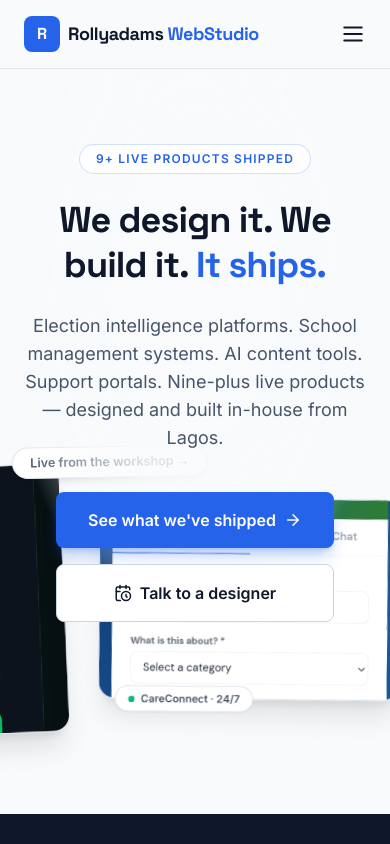
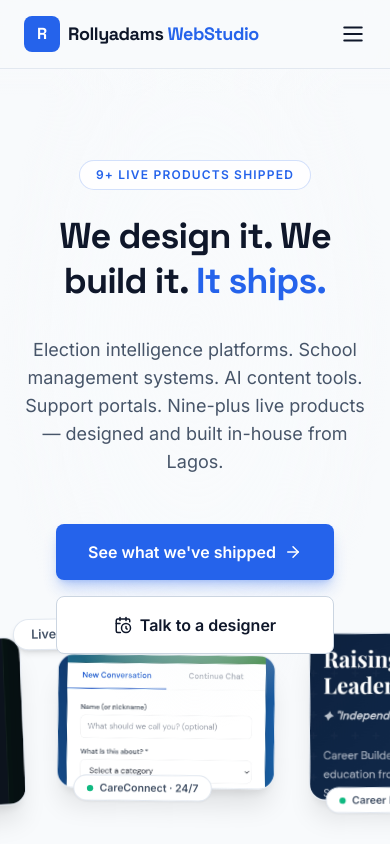
Before and after one commit to Rollyadams/Rollyadams-Webdesign, a React (Vite) app: page / in a window 390 px wide. Shown: the top 844 px of the page. Built offline with nearby package versions, Linux system fonts and the light colour scheme; the HTML template or start-up script is replaced by a standard one.

Commit message:
Update App.jsx

```diff
--- a/src/App.jsx
+++ b/src/App.jsx
@@ -1,5 +1,5 @@
-import { useState } from 'react'
-import { motion } from 'framer-motion'
+import { useState, useRef, useEffect } from 'react'
+import { motion, useInView, useMotionValue, useSpring } from 'framer-motion'
 import {
   Menu,
   X,
@@ -10,6 +10,31 @@
   Mail,
   Send,
 } from 'lucide-react'
+
+/* ============ COUNTER ANIMATION ============ */
+function StatNumber({ to }) {
+  const ref = useRef(null)
+  const motionValue = useMotionValue(0)
+  const springValue = useSpring(motionValue, { damping: 30, stiffness: 80 })
+  const isInView = useInView(ref, { once: true, margin: "-50px" })
+
+  useEffect(() => {
+    if (isInView) {
+      motionValue.set(to)
+    }
+  }, [motionValue, isInView, to])
+
+  useEffect(() => {
+    const unsubscribe = springValue.on("change", (latest) => {
+      if (ref.current) {
+        ref.current.textContent = Math.round(latest)
+      }
+    })
+    return unsubscribe
+  }, [springValue])
+
+  return <span ref={ref}>0</span>
+}
 
 /* ============ NAVBAR ============ */
 const navLinks = [
@@ -101,25 +126,25 @@
   {
     src: '/images/sg-login.jpg',
     caption: 'Supreme Gate · live',
-    size: 'h-64 w-96 md:h-80 md:w-[30rem]',
+    size: 'h-40 w-64 md:h-80 md:w-[30rem]',
     tilt: 'rotate-[-1.5deg]',
   },
   {
     src: '/images/careconnect-chat.jpg',
     caption: 'CareConnect · 24/7',
-    size: 'h-48 w-72 md:h-60 md:w-[22rem]',
+    size: 'h-32 w-52 md:h-60 md:w-[22rem]',
     tilt: 'rotate-[1.5deg]',
   },
   {
     src: '/images/cbs-home.jpg',
     caption: 'Career Builder Schools · live',
-    size: 'h-64 w-96 md:h-80 md:w-[30rem]',
+    size: 'h-40 w-64 md:h-80 md:w-[30rem]',
     tilt: 'rotate-[1deg]',
   },
   {
     src: '/images/attendai-login.jpg',
     caption: 'AttendAI · live',
-    size: 'h-48 w-72 md:h-60 md:w-[22rem]',
+    size: 'h-32 w-52 md:h-60 md:w-[22rem]',
     tilt: 'rotate-[-1deg]',
   },
 ]
@@ -128,11 +153,11 @@
   const loop = [...marqueeShots, ...marqueeShots]
 
   return (
-    <section className="relative overflow-hidden pt-36 pb-48 section-padding">
+    <section className="relative overflow-hidden pt-40 pb-72 md:pt-44 md:pb-52 section-padding">
       {/* Workshop wall — pinned prints, annotated */}
       <div
         aria-hidden
-        className="pointer-events-none absolute inset-x-0 top-[58%] rotate-[-1deg] scale-105"
+        className="pointer-events-none absolute inset-x-0 top-[68%] md:top-[58%] rotate-[-1deg] scale-105"
       >
         <div className="marquee">
           <div className="marquee-track items-center">
@@ -184,7 +209,7 @@
 
         <motion.p
           variants={heroItem}
-          className="mt-6 max-w-2xl text-lg text-muted md:text-xl"
+          className="mt-8 max-w-2xl text-lg text-muted md:text-xl"
         >
           Election intelligence platforms. School management systems. AI
           content tools. Support portals. Nine-plus live products — designed
@@ -193,7 +218,7 @@
 
         <motion.div
           variants={heroItem}
-          className="mt-10 flex flex-col gap-4 sm:flex-row"
+          className="mt-12 flex flex-col gap-4 sm:flex-row"
         >
           <a
             href="#work"
@@ -588,11 +613,11 @@
   )
 }
 
-/* ============ ABOUT — family voice, typographic stats ============ */
+/* ============ ABOUT — family voice, counting stats ============ */
 const stats = [
-  { value: '9', label: 'live products' },
-  { value: '0', label: 'abandoned launches' },
-  { value: '1', label: 'family name on every launch' },
+  { value: 9, label: 'live products' },
+  { value: 0, label: 'abandoned launches' },
+  { value: 1, label: 'family name on every launch' },
 ]
 
 function About() {
@@ -634,7 +659,7 @@
           {stats.map((s) => (
             <div key={s.label}>
               <div className="font-display text-5xl font-bold text-ink">
-                {s.value}
+                <StatNumber to={s.value} />
               </div>
               <div className="mt-2 max-w-[10rem] text-sm leading-snug text-muted">
                 {s.label}
```
